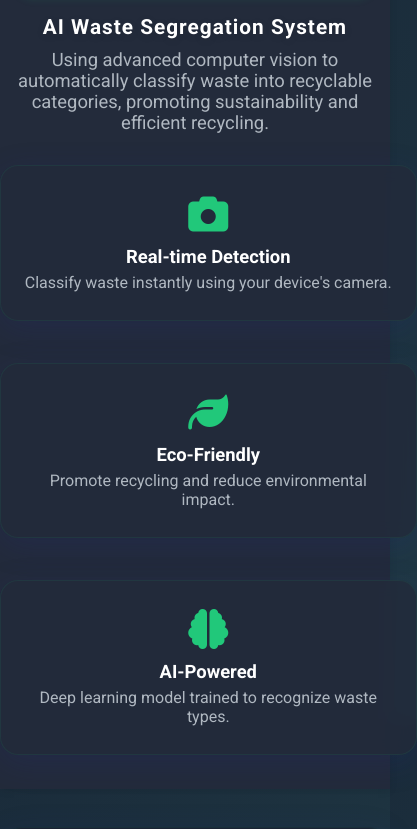
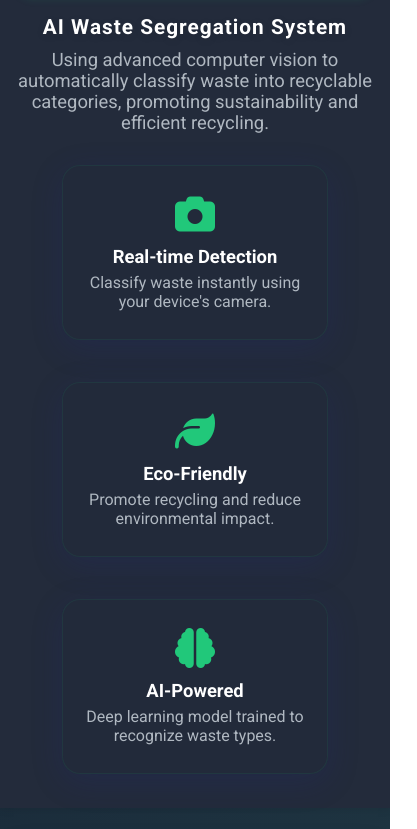
Before and after one commit to Anshpatel-24/demo, a plain HTML site: page index.html in a window 390 px wide. Shown: the part 125-954 px from the top of the page, 417 px wide, since content can reach past the window. Drawn offline with Linux system fonts and the light colour scheme.

Commit message:
Update .feature-card for mobile view

```diff
--- a/static/styles.css
+++ b/static/styles.css
@@ -357,6 +357,6 @@ body {
 @media (max-width: 600px) {
     .container { padding: 10px 2vw 10px 2vw; }
     .main-title { font-size: 1.3rem; }
-    .feature-card { width: 95vw; }
+/*     .feature-card { width: 95vw; } */
     .result-card { min-width: 0; }
 }
```
